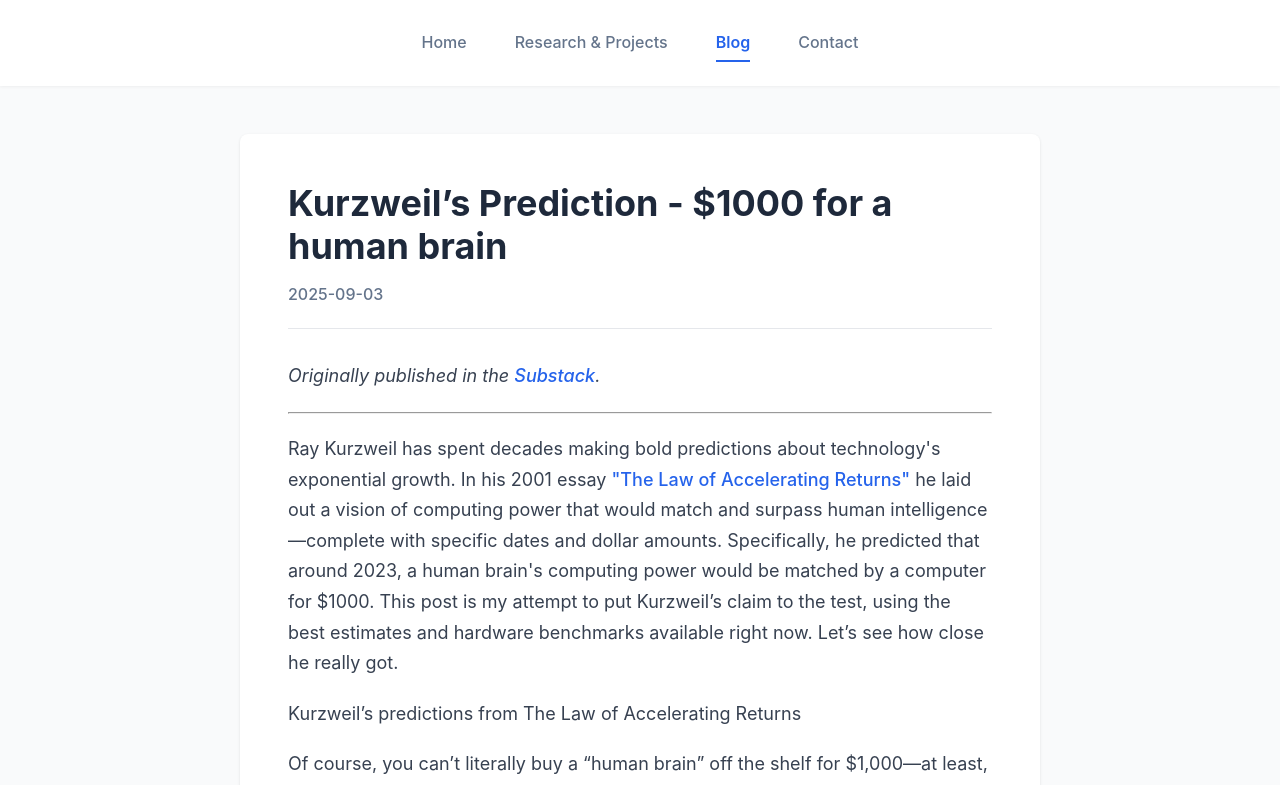
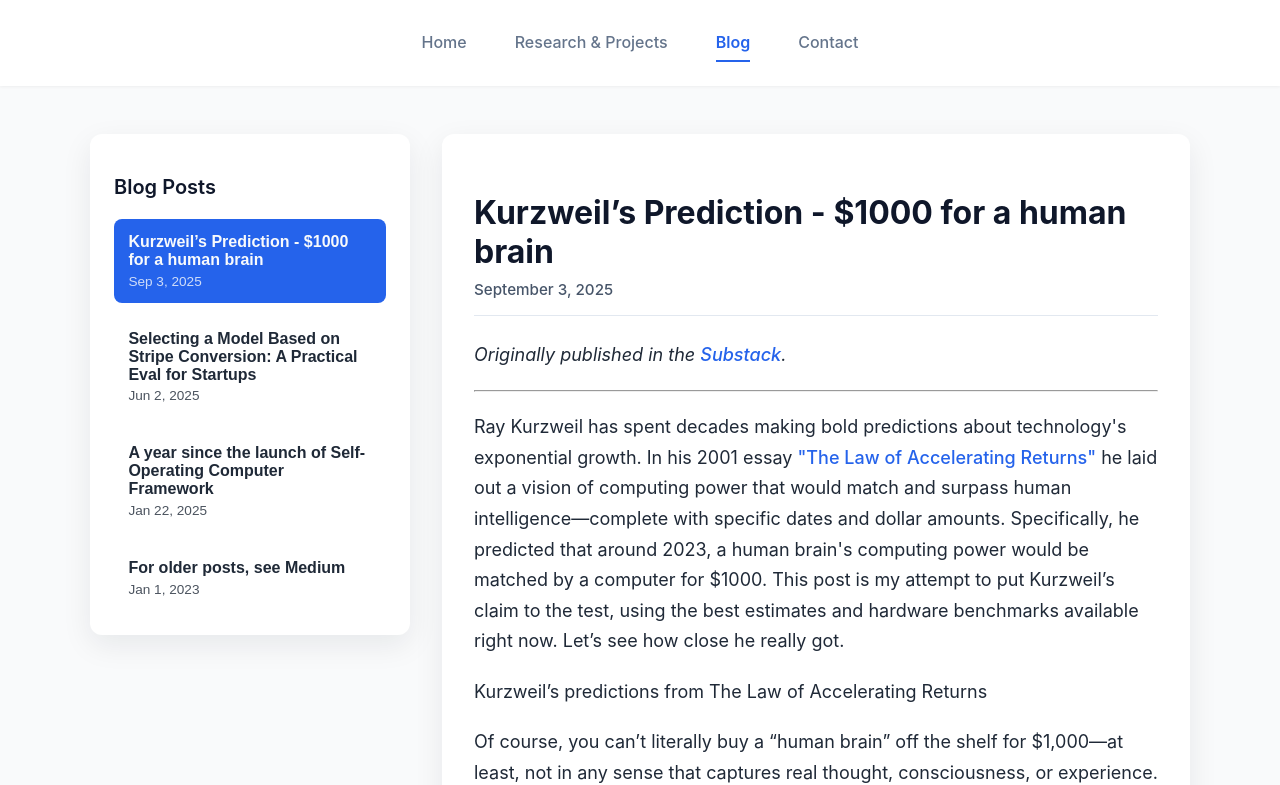
Before and after one commit to joshbickett/bickett.ai, a React (Create React App) app: page /blog in a window 1280 px wide. Shown: the top 785 px of the page. Built offline with nearby package versions, Linux system fonts and the light colour scheme.

Commit message:
Add blog explorer layout

```diff
--- a/src/pages/About.js
+++ b/src/pages/About.js
@@ -60,14 +60,6 @@ export const About = () => {
     }
   };
 
-  const handleBlogClick = (e) => {
-    e.preventDefault();
-    const blogSection = document.getElementById("blog");
-    if (blogSection) {
-      blogSection.scrollIntoView({ behavior: "smooth" });
-    }
-  };
-
   return (
     <PageContainer>
       <NavigationBar active="Home" isMobile={isMobile}>
@@ -75,9 +67,7 @@ export const About = () => {
           Home
         </NavItem>
         <NavItem href="/projects">Research & Projects</NavItem>
-        <NavItem href="#blog" onClick={handleBlogClick}>
-          Blog
-        </NavItem>
+        <NavItem href="/blog">Blog</NavItem>
         <NavItem href="#contact" onClick={handleContactClick}>
           Contact
         </NavItem>
--- a/src/pages/Blog.js
+++ b/src/pages/Blog.js
@@ -5,6 +5,7 @@ import { MarkdownRenderer } from "../components/MarkdownRenderer";
 
 export const Blog = ({ isMobile }) => {
   const [blogPosts, setBlogPosts] = useState([]);
+  const [selectedPost, setSelectedPost] = useState(null);
   const [loading, setLoading] = useState(true);
 
   useEffect(() => {
@@ -14,6 +15,7 @@ export const Blog = ({ isMobile }) => {
       try {
         const posts = await loadBlogPosts();
         setBlogPosts(posts);
+        setSelectedPost(posts[0] ?? null);
       } catch (error) {
         console.error("Error loading blog posts:", error);
       } finally {
@@ -24,6 +26,14 @@ export const Blog = ({ isMobile }) => {
     loadPosts();
   }, []);
 
+  const handleSelectPost = (post) => {
+    setSelectedPost(post);
+
+    if (isMobile) {
+      window.scrollTo({ top: 0, behavior: "smooth" });
+    }
+  };
+
   if (loading) {
     return (
       <PageContainer>
@@ -33,12 +43,25 @@ export const Blog = ({ isMobile }) => {
           <NavItem active href="/blog">
             Blog
           </NavItem>
-          <NavItem href="/">Contact</NavItem>
+          <NavItem
+            href="#contact"
+            onClick={(e) => {
+              e.preventDefault();
+              window.location.href = "/#contact";
+            }}
+          >
+            Contact
+          </NavItem>
         </NavigationBar>
         <MainContainer>
-          <BlogContent>
-            <LoadingMessage>Loading...</LoadingMessage>
-          </BlogContent>
+          <ExplorerContainer>
+            <PostList>
+              <LoadingMessage>Loading blog posts…</LoadingMessage>
+            </PostList>
+            <PostDetail>
+              <EmptyDetail>Preparing posts for you.</EmptyDetail>
+            </PostDetail>
+          </ExplorerContainer>
         </MainContainer>
       </PageContainer>
     );
@@ -64,32 +87,67 @@ export const Blog = ({ isMobile }) => {
       </NavigationBar>
 
       <MainContainer>
-        <BlogContent>
-          {blogPosts.length === 0 ? (
-            <NoBlogPosts>
-              <h2>No blog posts found</h2>
-              <p>Check back soon for new content!</p>
-            </NoBlogPosts>
-          ) : (
-            blogPosts.map((post) => (
-              <BlogPostContainer key={post.slug}>
-                <BlogPostHeader>
-                  <BlogPostTitle>{post.frontmatter.title}</BlogPostTitle>
-                  <BlogPostDate>{post.frontmatter.date}</BlogPostDate>
-                </BlogPostHeader>
-                <BlogPostContent>
-                  <MarkdownRenderer content={post.content} />
-                </BlogPostContent>
-              </BlogPostContainer>
-            ))
-          )}
-        </BlogContent>
+        <ExplorerContainer>
+          <PostList>
+            <ListHeading>Blog Posts</ListHeading>
+            {blogPosts.length === 0 ? (
+              <EmptyState>No blog posts found right now.</EmptyState>
+            ) : (
+              blogPosts.map((post) => {
+                const formattedDate = post.frontmatter.date
+                  ? new Date(post.frontmatter.date).toLocaleDateString(
+                      undefined,
+                      {
+                        month: "short",
+                        day: "numeric",
+                        year: "numeric",
+                      }
+                    )
+                  : "";
+
+                return (
+                  <PostListItem
+                    key={post.slug}
+                    onClick={() => handleSelectPost(post)}
+                    $isActive={selectedPost?.slug === post.slug}
+                  >
+                    <PostTitle>{post.frontmatter.title}</PostTitle>
+                    {formattedDate && <PostMeta>{formattedDate}</PostMeta>}
+                  </PostListItem>
+                );
+              })
+            )}
+          </PostList>
+          <PostDetail>
+            {selectedPost ? (
+              <DetailContent>
+                <DetailHeader>
+                  <DetailTitle>{selectedPost.frontmatter.title}</DetailTitle>
+                  {selectedPost.frontmatter.date && (
+                    <DetailMeta>
+                      {new Date(selectedPost.frontmatter.date).toLocaleDateString(
+                        undefined,
+                        {
+                          month: "long",
+                          day: "numeric",
+                          year: "numeric",
+                        }
+                      )}
+                    </DetailMeta>
+                  )}
+                </DetailHeader>
+                <MarkdownRenderer content={selectedPost.content} />
+              </DetailContent>
+            ) : (
+              <EmptyDetail>Select a post to start reading.</EmptyDetail>
+            )}
+          </PostDetail>
+        </ExplorerContainer>
       </MainContainer>
     </PageContainer>
   );
 };
 
-// Styled Components matching the About page style
 const PageContainer = styled.div`
   display: flex;
   flex-direction: column;
@@ -115,77 +173,133 @@ const MainContainer = styled.main`
   }
 `;
 
-const BlogContent = styled.div`
+const ExplorerContainer = styled.div`
+  display: grid;
+  grid-template-columns: 320px 1fr;
+  gap: 2rem;
   width: 100%;
-  max-width: 800px;
+
+  @media (max-width: 900px) {
+    grid-template-columns: 1fr;
+  }
+`;
+
+const PostList = styled.div`
+  background-color: white;
+  border-radius: 12px;
+  box-shadow: 0 10px 30px rgba(15, 23, 42, 0.08);
+  padding: 1.5rem;
+  height: fit-content;
+  display: flex;
+  flex-direction: column;
+  gap: 0.75rem;
+`;
+
+const ListHeading = styled.h2`
+  font-size: 1.25rem;
+  font-weight: 600;
+  margin-bottom: 0.5rem;
+  color: #0f172a;
+`;
+
+const PostListItem = styled.button`
+  display: flex;
+  flex-direction: column;
+  align-items: flex-start;
+  gap: 0.3rem;
+  padding: 0.9rem;
+  border-radius: 8px;
+  border: none;
+  background-color: ${({ $isActive }) =>
+    $isActive ? "#2563eb" : "transparent"};
+  color: ${({ $isActive }) => ($isActive ? "#f8fafc" : "#1f2937")};
+  cursor: pointer;
+  transition: background-color 0.2s ease, transform 0.2s ease;
+  text-align: left;
+
+  &:hover {
+    background-color: ${({ $isActive }) =>
+      $isActive ? "#2563eb" : "rgba(37, 99, 235, 0.08)"};
+    transform: translateX(3px);
+  }
+`;
+
+const PostTitle = styled.span`
+  font-weight: 600;
+  font-size: 1rem;
+`;
+
+const PostMeta = styled.time`
+  font-size: 0.85rem;
+  color: inherit;
+  opacity: 0.8;
+`;
+
+const PostDetail = styled.section`
+  background-color: white;
+  border-radius: 12px;
+  box-shadow: 0 10px 30px rgba(15, 23, 42, 0.08);
+  padding: 2rem;
+  min-height: 480px;
+  display: flex;
+
+  @media (max-width: 900px) {
+    min-height: auto;
+  }
+`;
+
+const DetailContent = styled.div`
+  width: 100%;
+  color: #1f2937;
+
+  .markdown-content {
+    line-height: 1.7;
+  }
+`;
+
+const DetailHeader = styled.header`
+  margin-bottom: 1.5rem;
+  border-bottom: 1px solid #e2e8f0;
+  padding-bottom: 1rem;
+`;
+
+const DetailTitle = styled.h1`
+  font-size: 2rem;
+  font-weight: 700;
+  color: #0f172a;
+  margin-bottom: 0.5rem;
+
+  @media (max-width: 768px) {
+    font-size: 1.5rem;
+  }
+`;
+
+const DetailMeta = styled.time`
+  font-size: 0.95rem;
+  color: #475569;
+  font-weight: 500;
+`;
+
+const EmptyState = styled.div`
+  padding: 1.5rem;
+  border-radius: 8px;
+  background-color: #f8fafc;
+  color: #64748b;
+  font-size: 0.95rem;
+`;
+
+const EmptyDetail = styled.div`
+  margin: auto;
+  font-size: 1rem;
+  color: #64748b;
+  text-align: center;
 `;
 
 const LoadingMessage = styled.div`
+  width: 100%;
   text-align: center;
-  font-size: 1.125rem;
+  padding: 3rem;
   color: #64748b;
-  padding: 2rem;
-`;
-
-const NoBlogPosts = styled.div`
-  text-align: center;
-  padding: 3rem 2rem;
-  background-color: white;
-  border-radius: 8px;
-  box-shadow: 0 1px 3px rgba(0, 0, 0, 0.1);
-
-  h2 {
-    font-size: 1.5rem;
-    color: #1e293b;
-    margin-bottom: 1rem;
-  }
-
-  p {
-    color: #64748b;
-    font-size: 1.125rem;
-  }
-`;
-
-const BlogPostContainer = styled.article`
-  background-color: white;
-  border-radius: 8px;
-  padding: 3rem;
-  margin-bottom: 3rem;
-  box-shadow: 0 1px 3px rgba(0, 0, 0, 0.1);
-
-  @media (max-width: 768px) {
-    padding: 2rem 1.5rem;
-    margin-bottom: 2rem;
-  }
-`;
-
-const BlogPostHeader = styled.header`
-  margin-bottom: 2rem;
-  padding-bottom: 1.5rem;
-  border-bottom: 1px solid #e5e7eb;
-`;
-
-const BlogPostTitle = styled.h1`
-  font-size: 2.25rem;
-  font-weight: 700;
-  margin: 0 0 1rem 0;
-  color: #1e293b;
-  line-height: 1.2;
-
-  @media (max-width: 768px) {
-    font-size: 1.875rem;
-  }
-`;
-
-const BlogPostDate = styled.time`
-  font-size: 1rem;
-  color: #64748b;
-  font-weight: 500;
-`;
-
-const BlogPostContent = styled.div`
-  line-height: 1.7;
-  color: #374151;
 `;
 
 // Navigation components matching About page
```
